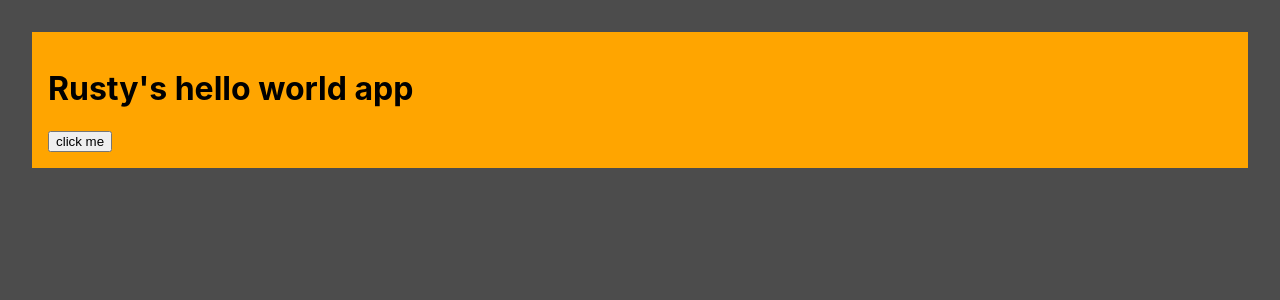
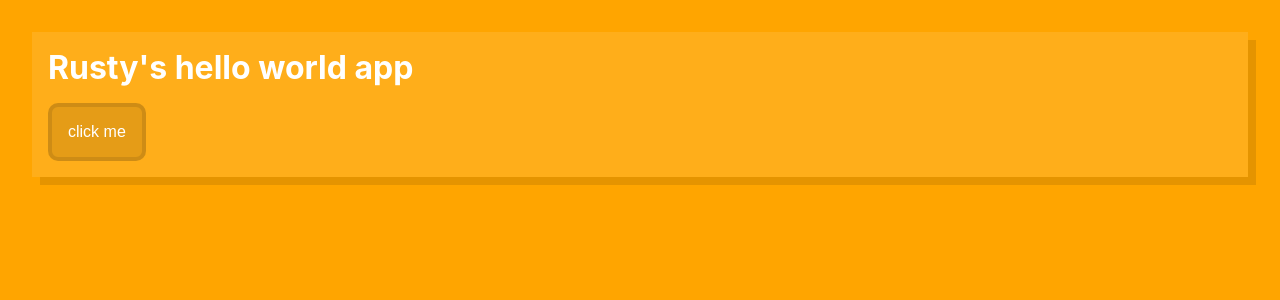
Before and after one commit to rustytanton/react-sandbox, a React (Create React App) app: page / in a window 1280 px wide. Shown: the top 300 px of the page. Built offline with nearby package versions, Linux system fonts and the light colour scheme.

Commit message:
create global css vars, update components to use them

```diff
--- a/src/App.css
+++ b/src/App.css
@@ -1,7 +1,28 @@
+:root {
+  /* colors */
+  --colorPrimaryBG: orange;
+  --colorPrimaryFG: #ffffff;
+
+  /* borders */
+  --borderSizeBase: 2px;
+  --borderPrimary: calc(var(--borderSizeBase) * 2) rgba(0, 0, 0, 0.1) solid;
+  --borderPrimaryFocus: calc(var(--borderSizeBase) * 2) rgba(255, 255, 255, 0.75) solid;
+
+  /* font sizes */
+  --fontSizeBase: 1rem;
+  --fontSizeTitle1: calc(var(--fontSizeBase) * 2);
+
+  /* gutters */
+  --gutterBase: 1rem;
+  --gutterHalf: calc(var(--gutterBase) / 2);
+  --gutterDouble: calc(var(--gutterBase) * 2);
+}
+
 .App {
-  background: rgba(0, 0, 0, 0.7);
-  color: #ffffff;
+  background: var(--colorPrimaryBG);
+  color: var(--colorPrimaryFG);
+  font-size: var(--fontSizeBase);
   min-height: 100vh;
-  padding: 2rem;
+  padding: var(--gutterDouble);
   flex: 1;
 }
--- a/src/index.css
+++ b/src/index.css
@@ -1,5 +1,12 @@
+/* light reset */
+* {
+  font-size: 1rem;
+  margin: 0;
+  padding: 0;
+}
+
+/* saved from react-create-app */
 body {
-  margin: 0;
   font-family: -apple-system, BlinkMacSystemFont, 'Segoe UI', 'Roboto', 'Oxygen',
     'Ubuntu', 'Cantarell', 'Fira Sans', 'Droid Sans', 'Helvetica Neue',
     sans-serif;
--- a/src/page-header/PageHeader.css
+++ b/src/page-header/PageHeader.css
@@ -1,5 +1,24 @@
 .PageHeader {
-    background: orange;
-    color: #000000;
+    background: rgba(255, 255, 255, 0.1);
+    box-shadow: var(--gutterHalf) var(--gutterHalf) rgba(0, 0, 0, 0.1);
     padding: 1rem;
 }
+
+.PageHeader-pageTitle {
+    font-size: var(--fontSizeTitle1);
+    margin-bottom: var(--gutterBase);
+}
+
+.PageHeader-button {
+    background: rgba(0, 0, 0, 0.1);
+    border: var(--borderPrimary);
+    border-radius: calc(var(--borderSizeBase) * 5);
+    color: var(--secondaryFG);
+    cursor: pointer;
+    outline: 0;
+    padding: var(--gutterBase);
+}
+
+.PageHeader-button:focus {
+    border: var(--borderPrimaryFocus);
+}
--- a/src/page-header/PageHeader.js
+++ b/src/page-header/PageHeader.js
@@ -17,8 +17,8 @@ class PageHeader extends React.Component {
     render () {
         return (
             <div className="PageHeader">
-                <h1 data-testid='pageTitle'>{this.props.pageTitle ? this.props.pageTitle : this.state.pageTitleDefault}</h1>
-                <button onClick={this.toggleButton}>{this.state.buttonToggled ? 'clicked' : 'click me'}</button>
+                <h1 className="PageHeader-pageTitle" data-testid='pageTitle'>{this.props.pageTitle ? this.props.pageTitle : this.state.pageTitleDefault}</h1>
+                <button className="PageHeader-button" onClick={this.toggleButton}>{this.state.buttonToggled ? 'clicked' : 'click me'}</button>
             </div>
         )
     }
```
